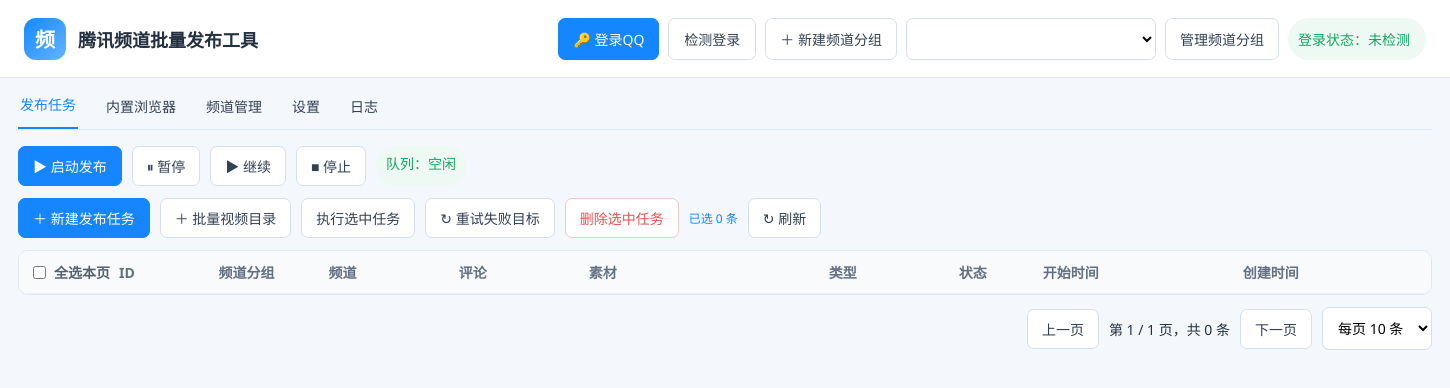
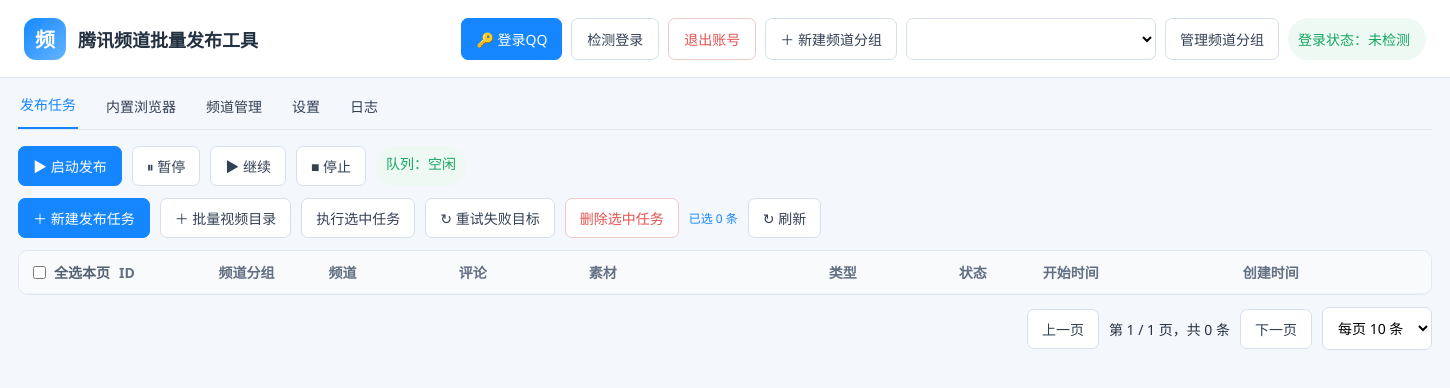
Before and after one commit to ximishan/qqChannel, an Electron app: page src/renderer/index.html in a window 1450 px wide. Drawn offline with Linux system fonts and the light colour scheme; no server answers.

Commit message:
feat: add logout button to single account toolbar

```diff
--- a/src/renderer/index.html
+++ b/src/renderer/index.html
@@ -15,6 +15,7 @@
     <div class="toolbar">
       <button class="primary" id="btnLogin">🔑 登录QQ</button>
       <button id="btnCheckLogin">检测登录</button>
+      <button id="btnLogoutQQ" class="danger">退出账号</button>
       <button id="btnNewInstance">＋ 新建频道分组</button>
       <select id="instanceSelect"></select>
       <button id="btnManageInstance">管理频道分组</button>
```
